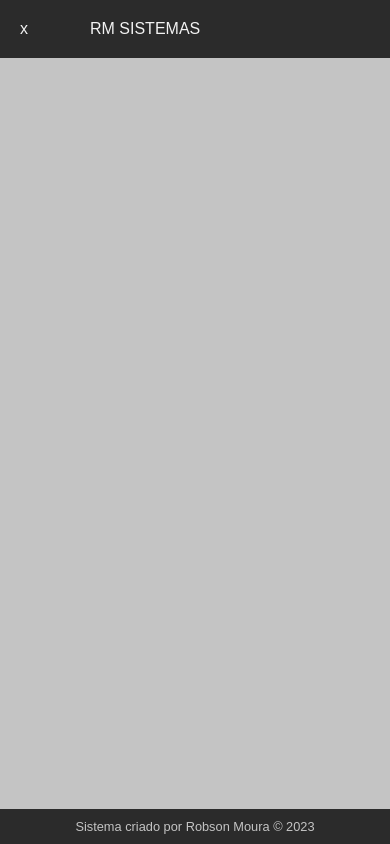
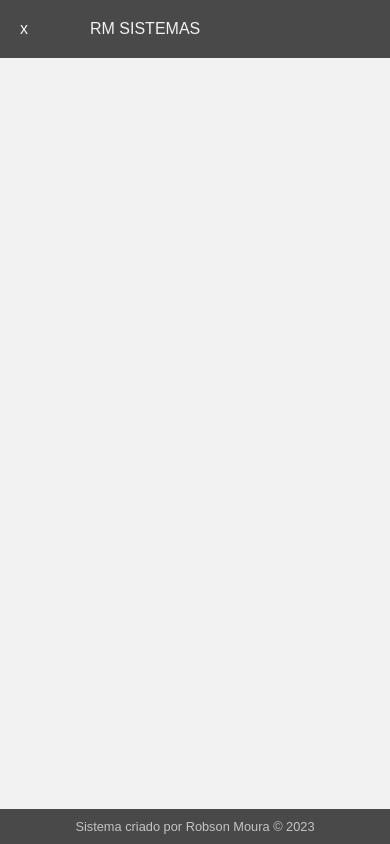
Before and after one commit to RobsonMourasz/RmFinance, a PHP site: page / in a window 390 px wide. Run offline with PHP 8.4, Linux system fonts and the light colour scheme.

Commit message:
adicionar variáveis de cor para o cabeçalho e navegação; ajustar estilos e estrutura do layout

```diff
--- a/app/css/style.css
+++ b/app/css/style.css
@@ -6,6 +6,7 @@
 
 :root{
     --fundo-header: #2b2b2b;
+    --fundo-nav: #494949;
     --cor-body: #f2f2f2;
     --text: #c4c4c4;
 }
@@ -19,7 +20,7 @@ body {
 }
 
 header{
-    background-color: var(--fundo-header);
+    background-color: var(--fundo-nav);
     padding: 20px;
     display: flex;
     width: 100%;
@@ -61,10 +62,18 @@ nav ul li{
 
 nav ul li a {
     text-decoration: none;
+    text-align: center;
     color: var(--text);
     padding: 10px;
     display: block;
-    padding-left: 1em;
+    font-size: .9em;
+}
+
+nav ul li a i {
+    display: flex;
+    width: 100%;
+    justify-content: center;
+    align-items: center;
 }
 
 nav ul li a:hover {
@@ -79,15 +88,38 @@ main {
     height: calc(100% - 93px);
 }
 
+section {
+    display: flex;
+    width: 100%;
+    flex-direction: column;
+    padding: 20px;
+    color: var(--text);
+    background-color: var(--cor-body);
+    overflow-y: auto;
+}
+
 footer {
     /*position: fixed;
     bottom: 0;*/
     width: 100%;
-    background-color: var(--fundo-header);
+    background-color: var(--fundo-nav);
     padding: 10px;
     text-align: center;
     color: var(--text);
     font-size: .8em;
+}
+
+section::-webkit-scrollbar-track {
+    background-color: var(--cor-body)  ;
+}
+
+section::-webkit-scrollbar-thumb {
+    background-color: var(--text);
+    border-radius: 10px;
+}
+
+section::-webkit-scrollbar {
+    width: 10px;
 }
 
 @media screen and (max-width: 768px) {
@@ -95,4 +127,20 @@ footer {
     header .toggle {
         width: 20%;
     }
+
+    nav{
+        padding: 0 10px;
+        align-items: center;
+    }
+
+    nav ul li a {
+        text-align: center;
+    }
+
+    nav ul li a i{
+        display: flex;
+        justify-content: center;
+        align-items: center;
+        width: 100%;
+    }
 }
--- a/public/index.php
+++ b/public/index.php
@@ -31,9 +31,10 @@
 
             </ul>
         </nav>
-        <section>
 
-        </section>
+        <section> <!-- conteiner da pagina -->
+
+        </section> <!-- FIM do conteiner da pagina -->
     </main>
 
     <footer>
```
